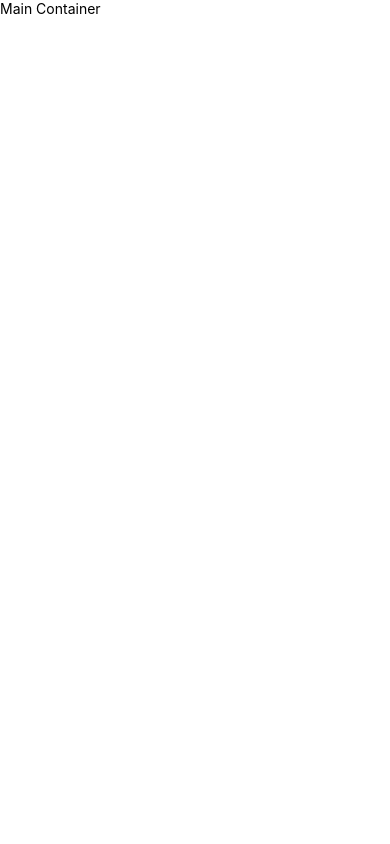
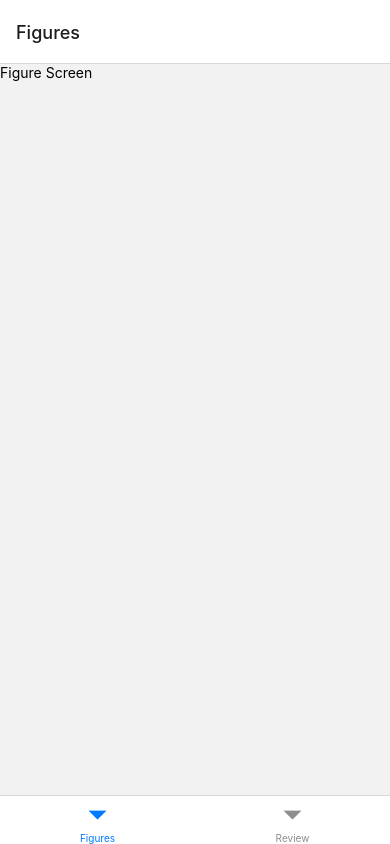
Before and after one commit to mxlopez25/FiguresExam, a React Native app: screen / in a window 390 px wide. Built offline with nearby package versions, Linux system fonts and the light colour scheme.

Commit message:
Navigation added

```diff
--- a/App.js
+++ b/App.js
@@ -4,7 +4,7 @@ import MainContainer from './navigation/MainContainer';
 
 export default function App() {
   return (
-    <View>
+    <View style={{flex: 1, alignitems: 'center', justifyContent: 'center'}}>
       <MainContainer />
     </View>
   );
--- a/navigation/MainContainer.tsx
+++ b/navigation/MainContainer.tsx
@@ -12,10 +12,15 @@ import ReviewScreen from "./screens/ReviewScreen";
 const figureName = "Figures";
 const reviewName = "Review";
 
+const Tab = createBottomTabNavigator();
+
 export default function MainContainer() {
   return (
-    <View>
-      <Text>Main Container</Text>
-    </View>
+    <NavigationContainer>
+      <Tab.Navigator initialRouteName={figureName}>
+        <Tab.Screen name={figureName} component={FigureScreen} />
+        <Tab.Screen name={reviewName} component={ReviewScreen} />
+      </Tab.Navigator>
+    </NavigationContainer>
   );
 }
```
